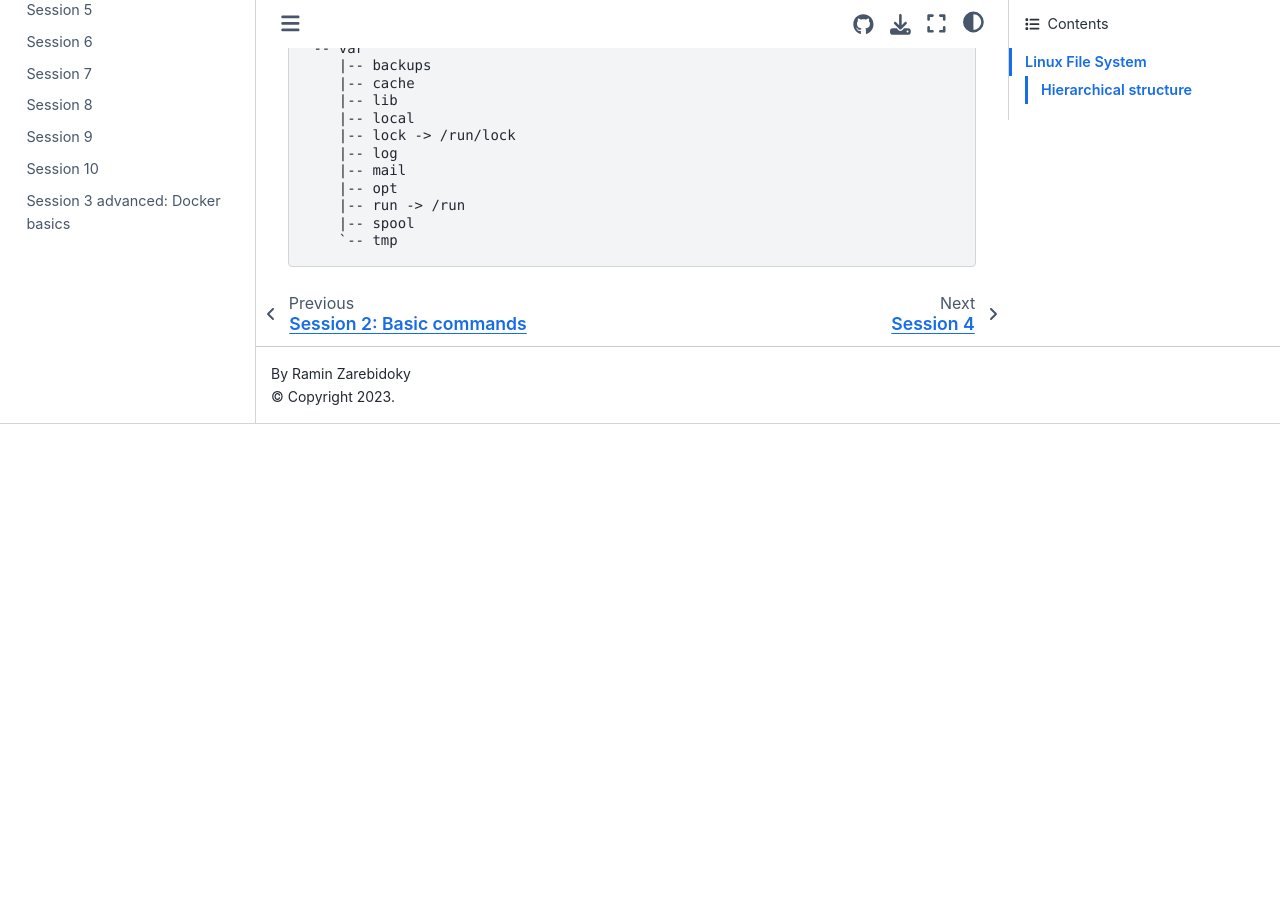
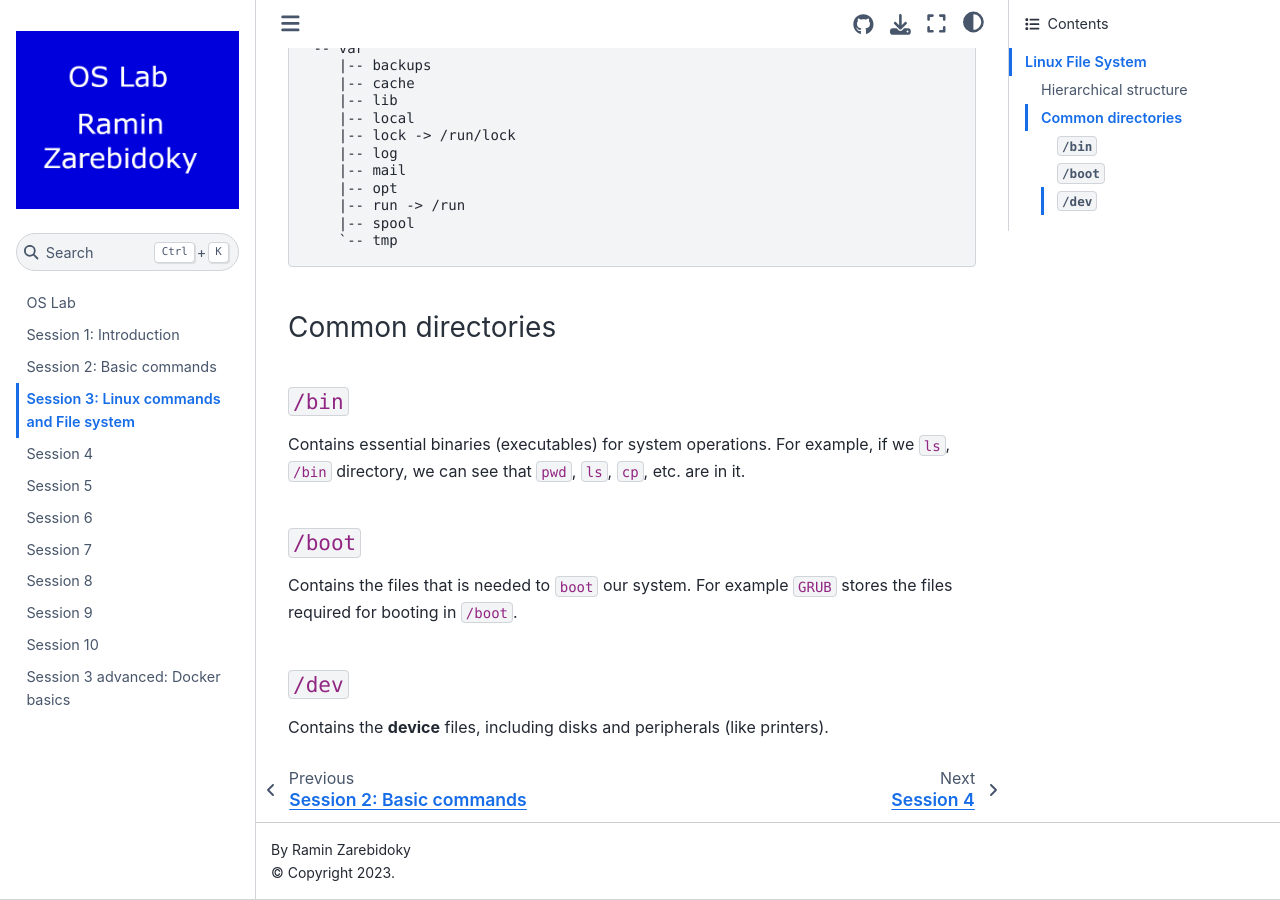
Before and after one commit to LiterallyTheOne/os_lab, a Jupyter Book: the page built from docs/session_3.md, in a window 1280 px wide and 900 px high, scrolled down 3793 px. Built offline with Jupyter Book 1.0.4 settings and Sphinx 7.4.7 and the Sphinx Book theme 1.1.4, drawn with Linux system fonts in a browser that asks for light colours; before the commit the page ends 4217 px from its top, so only the background shows below that.

Commit message:
Add common directories

````diff
--- a/docs/session_3.md
+++ b/docs/session_3.md
@@ -253,3 +253,26 @@ Also explain the output of it.
     |-- spool
     `-- tmp
 ```
+
+### Common directories
+
+#### `/bin`
+
+Contains essential binaries (executables) for system operations.
+For example, if we `ls`, `/bin` directory, we can see that
+`pwd`, `ls`, `cp`, etc. are in it.
+
+#### `/boot`
+
+Contains the files that is needed to `boot` our system.
+For example `GRUB` stores the files required for booting
+in `/boot`.
+
+<!-- TODO: fact check -->
+
+#### `/dev`
+
+Contains the **device** files, including disks and
+peripherals (like printers).
+
+<!-- TODO: Complete it even more -->
````
